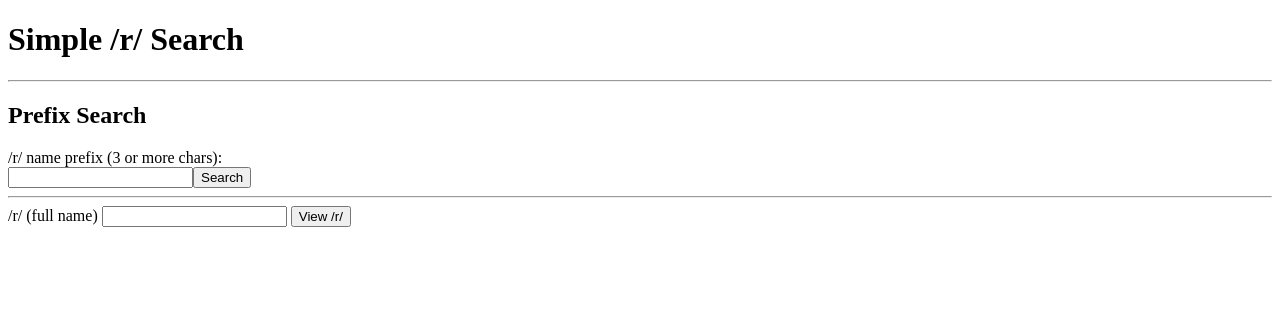
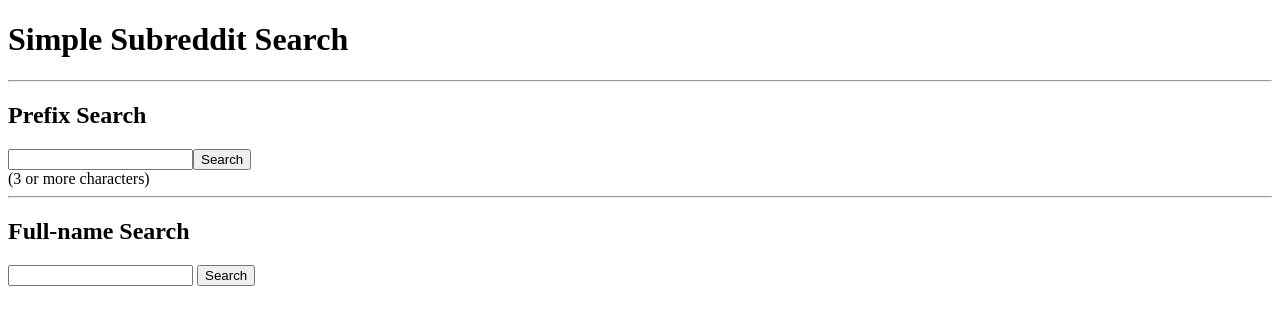
Before and after one commit to KChalk/IR_RedditSite, a Flask app: page /simple in a window 1280 px wide. Shown: the top 325 px of the page. Run offline with Flask 2, Linux system fonts and the light colour scheme; data that the repository does not hold is empty.

Commit message:
Fixup simple.html some more

```diff
--- a/templates/simple.html
+++ b/templates/simple.html
@@ -1,5 +1,5 @@
 {% extends "sitemeta.html" %}
-{% block title %}Simple /r/ Search{% endblock %}
+{% block title %}Simple Subreddit Search{% endblock %}
 {% block localstyle %}
 #error-msg {
 	color: black;
@@ -11,7 +11,7 @@
 {% block content %}
 <form method="post">
 
-<h1>Simple /r/ Search</h1>
+<h1>Simple Subreddit Search</h1>
 
 {%if error %}
 <div id="error-msg">
@@ -22,9 +22,8 @@
 
 <div>
     <h2>Prefix Search</h2>
-    <div><label for="prefix">/r/ name prefix (3 or more chars):</label></div>
     <div><input type="text" name="prefix" id="prefix"><button type="submit" value="PrefixSearch">Search</div>
-
+    <div>(3 or more characters)</div>
     {% if p_res %}
     <ul>
             {% for r, _ in p_res %}
@@ -37,9 +36,8 @@
 <hr>
 
 <div>
-    <label for="r">/r/ (full name)</label>
-    <input name="r" id="r">
-    <input type="submit" value="View /r/">
+    <h2>Full-name Search</h2>
+    <div><input name="r" id="r"> <button type="submit" value="View /r/">Search</button></div>
 </div>
 
 <!--
```
